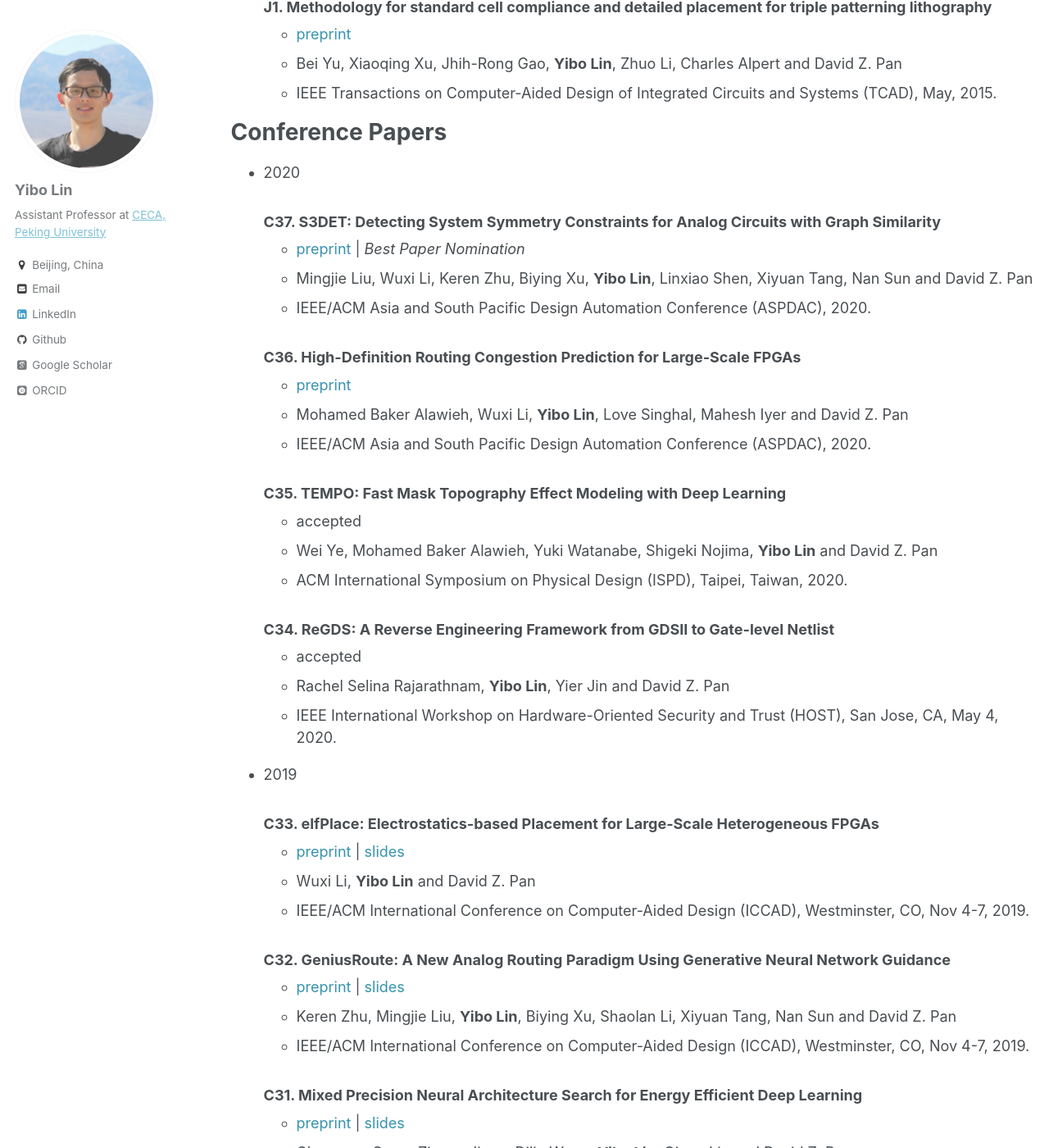
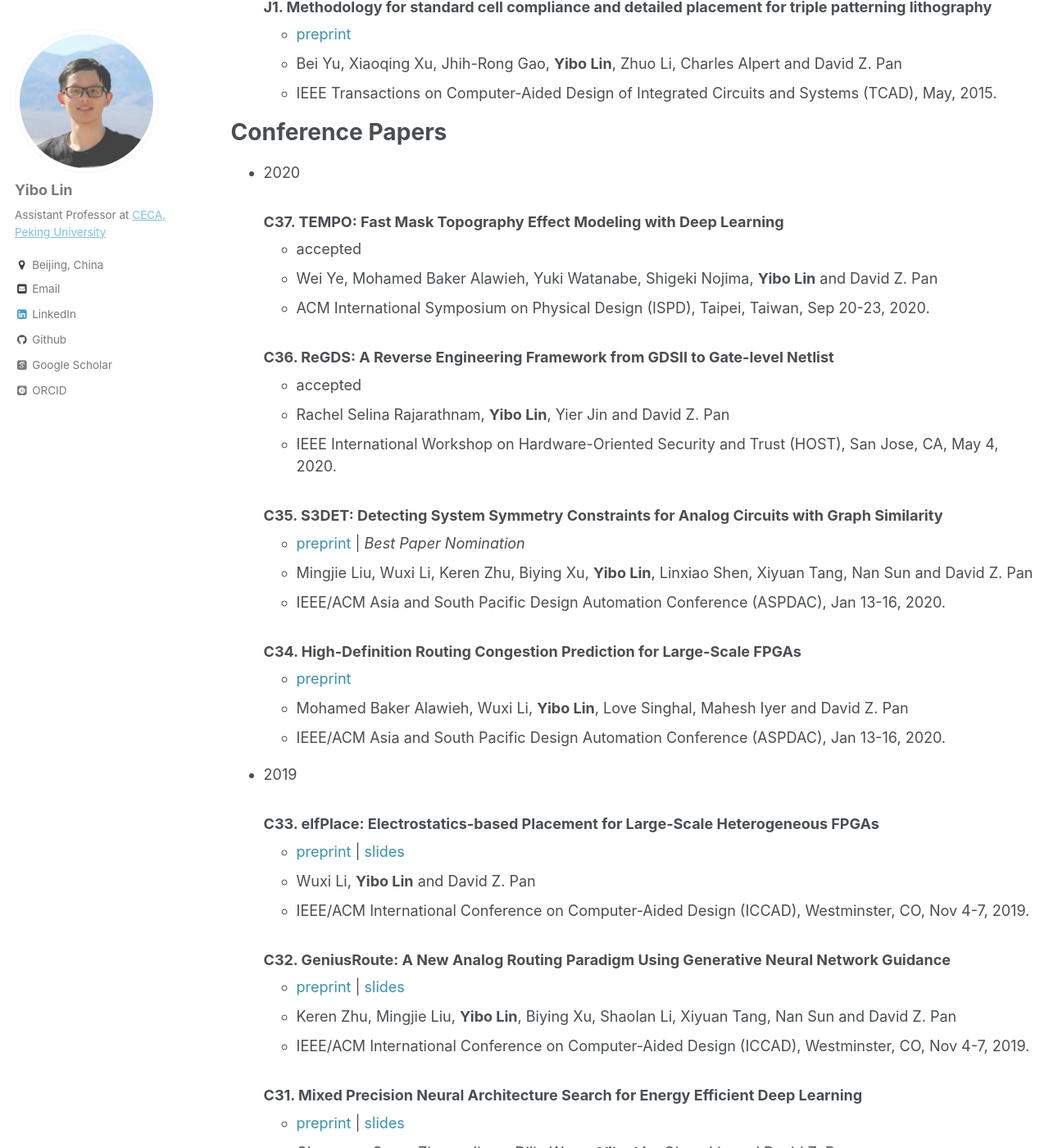
Before and after one commit to limbo018/limbo018.github.io, a Jekyll site: the page built from _pages/publications.md, in a window 1280 px wide and 1400 px high, scrolled down 3789 px. Shown: the whole window at 82% size. Built offline with Jekyll 4.4.1, drawn with Linux system fonts in a browser that asks for light colours; some web fonts are replaced.

Commit message:
add date to recent conference papers

```diff
--- a/_pages/publications.md
+++ b/_pages/publications.md
@@ -135,25 +135,25 @@
 
 * 2020
 
-  ### C37. S3DET: Detecting System Symmetry Constraints for Analog Circuits with Graph Similarity
-     * <a href="/publications/papers/ANALOG_ASPDAC2020_Liu.pdf" style="color:#3793ae">preprint</a> \| *Best Paper Nomination*
-     * Mingjie Liu, Wuxi Li, Keren Zhu, Biying Xu, **Yibo Lin**, Linxiao Shen, Xiyuan Tang, Nan Sun and David Z. Pan
-     * IEEE/ACM Asia and South Pacific Design Automation Conference (ASPDAC), 2020.
-
-  ### C36. High-Definition Routing Congestion Prediction for Large-Scale FPGAs
-     * <a href="/publications/papers/FPGA_ASPDAC2020_Alawieh.pdf" style="color:#3793ae">preprint</a>
-     * Mohamed Baker Alawieh, Wuxi Li, **Yibo Lin**, Love Singhal, Mahesh Iyer and David Z. Pan
-     * IEEE/ACM Asia and South Pacific Design Automation Conference (ASPDAC), 2020.
-
-  ### C35. TEMPO: Fast Mask Topography Effect Modeling with Deep Learning
+  ### C37. TEMPO: Fast Mask Topography Effect Modeling with Deep Learning
      * accepted
      * Wei Ye, Mohamed Baker Alawieh, Yuki Watanabe, Shigeki Nojima, **Yibo Lin** and David Z. Pan
-     * ACM International Symposium on Physical Design (ISPD), Taipei, Taiwan, 2020.
+     * ACM International Symposium on Physical Design (ISPD), Taipei, Taiwan, Sep 20-23, 2020.
 
-  ### C34. ReGDS: A Reverse Engineering Framework from GDSII to Gate-level Netlist
+  ### C36. ReGDS: A Reverse Engineering Framework from GDSII to Gate-level Netlist
      * accepted
      * Rachel Selina Rajarathnam, **Yibo Lin**, Yier Jin and David Z. Pan
      * IEEE International Workshop on Hardware-Oriented Security and Trust (HOST), San Jose, CA, May 4, 2020.
+
+  ### C35. S3DET: Detecting System Symmetry Constraints for Analog Circuits with Graph Similarity
+     * <a href="/publications/papers/ANALOG_ASPDAC2020_Liu.pdf" style="color:#3793ae">preprint</a> \| *Best Paper Nomination*
+     * Mingjie Liu, Wuxi Li, Keren Zhu, Biying Xu, **Yibo Lin**, Linxiao Shen, Xiyuan Tang, Nan Sun and David Z. Pan
+     * IEEE/ACM Asia and South Pacific Design Automation Conference (ASPDAC), Jan 13-16, 2020.
+
+  ### C34. High-Definition Routing Congestion Prediction for Large-Scale FPGAs
+     * <a href="/publications/papers/FPGA_ASPDAC2020_Alawieh.pdf" style="color:#3793ae">preprint</a>
+     * Mohamed Baker Alawieh, Wuxi Li, **Yibo Lin**, Love Singhal, Mahesh Iyer and David Z. Pan
+     * IEEE/ACM Asia and South Pacific Design Automation Conference (ASPDAC), Jan 13-16, 2020.
 
 * 2019
 
```
Also changed, not shown: _includes/publications_cv.md (+4 -4 lines), ref/publications.bib (+6 -6 lines), 4 other files.
